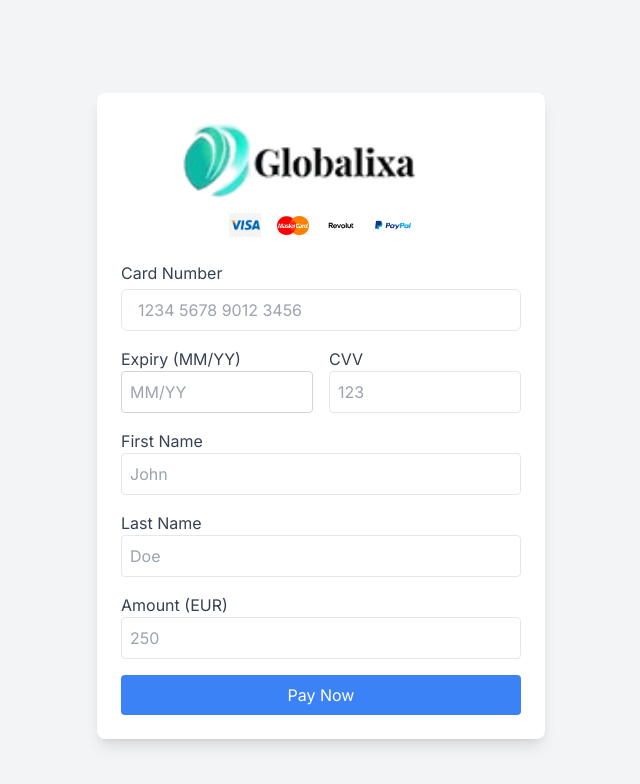
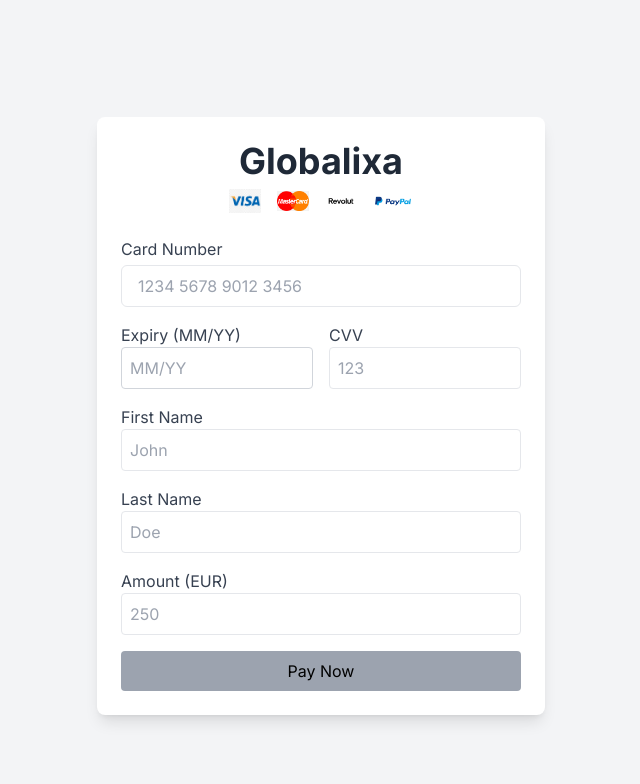
Before and after one commit to user24122morke/project-1, a Next.js app in the folder project-1/: page /checkout/1/1 in a window 1280 px wide. Shown: the top 784 px of the page, without its empty margins (319-959 px from the left). Built offline with nearby package versions, Linux system fonts and the light colour scheme; no server answers.

Commit message:
add validation to form

```diff
--- a/project-1/src/app/checkout/CheckoutLogo/CheckoutLogo.tsx
+++ b/project-1/src/app/checkout/CheckoutLogo/CheckoutLogo.tsx
@@ -5,17 +5,17 @@
 
 const CheckoutLogo: React.FC = () => {
   return (
-    <div className="flex justify-center items-center mb-6">
+    <div className="flex justify-center items-center">
       {/* Logo-ul */}
-      <Image
+      {/* <Image
         src="/logo.png"
         alt="Globalixa Logo"
         width={320} // Dimensiunea logo-ului
         height={1}
         className=" w-[30rem] ml-8 -mb-24 -mt-14" // Spațiu între logo și text
-      />
+      /> */}
       {/* Textul Globalixa */}
-      {/* <h3 className="text-xl font-bold text-gray-800">Globalixa</h3> */}
+      <h3 className=" text-4xl font-bold text-gray-800">Globalixa</h3>
     </div>
   );
 };
--- a/project-1/src/app/checkout/components/Checkout/Checkout.tsx
+++ b/project-1/src/app/checkout/components/Checkout/Checkout.tsx
@@ -1,8 +1,7 @@
-"use client";
+"use client"
 
 import React, { useState } from "react";
 import { useParams } from "next/navigation";
-
 import PayButton from "../PayButton";
 import Image from "next/image";
 import CheckoutLogo from "../../CheckoutLogo";
@@ -14,7 +13,6 @@
   paypal: "/paypal.png",
   default: "/plus.svg", // Logo implicit pentru necunoscut
 };
-
 
 const Checkout: React.FC = () => {
   const params = useParams();
@@ -31,7 +29,6 @@
   const detectCardType = (number: string) => {
     if (/^4/.test(number)) return "visa"; // Visa
     if (/^5[1-5]/.test(number) || /^2(2[2-9]|[3-6]\d|7[0-1])/.test(number)) return "mastercard"; // Mastercard
-    if (/^3[47]/.test(number)) return "amex"; // Amex
     return "default"; // Necunoscut
   };
 
@@ -57,14 +54,15 @@
     setExpiry(value);
   };
 
-
-
   const handleCvvChange = (e: React.ChangeEvent<HTMLInputElement>) => {
     const value = e.target.value.replace(/\D/g, "").slice(0, 3); // Max 3 cifre
     setCvv(value);
   };
 
-  const handleNameChange = (e: React.ChangeEvent<HTMLInputElement>, setter: React.Dispatch<React.SetStateAction<string>>) => {
+  const handleNameChange = (
+    e: React.ChangeEvent<HTMLInputElement>,
+    setter: React.Dispatch<React.SetStateAction<string>>
+  ) => {
     const value = e.target.value.replace(/[^a-zA-Z ]/g, ""); // Doar litere
     setter(value);
   };
@@ -74,40 +72,25 @@
     setAmount(value);
   };
 
+  const isFormValid =
+    cardNumber.replace(/\s/g, "").length === 16 &&
+    expiry.length === 5 &&
+    cvv.length === 3 &&
+    firstName.trim() !== "" &&
+    lastName.trim() !== "" &&
+    parseFloat(amount) >= 250 &&
+    !error;
+
   return (
     <div className="p-6 max-w-md mx-auto bg-white rounded-lg shadow-lg mt-8">
-      <CheckoutLogo/>
-      {/* <h1 className="text-2xl font-bold text-center mb-4 -mt-6">Checkout Page</h1> */}
-      {/* Metode de Plată */}
+      <CheckoutLogo />
       <div className="flex justify-center items-center gap-4 mb-4">
-      <Image
-        src="/visa.png" // Imagină din directorul public
-        alt="Visa"
-        width={32}
-        height={32}
-      />
-      <Image
-        src="/mastercard.png"
-        alt="Mastercard"
-        width={32}
-        height={32}
-      />
-      <Image
-        src="/revolut.svg"
-        alt="Revolut"
-        width={32}
-        height={32}
-      />
-      <Image
-        src="/paypal.png"
-        alt="PayPal"
-        width={40}
-        height={50}
-      />
+        <Image src="/visa.png" alt="Visa" width={32} height={32} />
+        <Image src="/mastercard.png" alt="Mastercard" width={32} height={32} />
+        <Image src="/revolut.svg" alt="Revolut" width={32} height={32} />
+        <Image src="/paypal.png" alt="PayPal" width={40} height={50} />
       </div>
-      {/* Formular */}
       <form className="space-y-4">
-        {/* Card Number */}
         <div>
           <label className="block text-gray-700 mb-1">Card Number</label>
           <div className="relative">
@@ -117,16 +100,14 @@
               onChange={handleCardNumberChange}
               maxLength={19}
               placeholder="1234 5678 9012 3456"
-              className="w-full border p-2 pl-4 pr-12 rounded-md  "
-
+              className="w-full border p-2 pl-4 pr-12 rounded-md"
             />
-            {/* Logo-ul cardului detectat (doar dacă există cifre în input) */}
             {cardNumber && (
-              <div className="absolute top-1/2 right-3 transform -translate-y-1/2 ">
+              <div className="absolute top-1/2 right-3 transform -translate-y-1/2">
                 <Image
-                  src={cardLogos[cardType]} // Detectare card
+                  src={cardLogos[cardType]}
                   alt="Card Logo"
-                  width={40} // Specificăm dimensiuni pentru optimizare
+                  width={40}
                   height={40}
                   className="h-auto w-10"
                 />
@@ -135,8 +116,6 @@
           </div>
         </div>
 
-
-        {/* Expiry & CVV */}
         <div className="flex gap-4">
           <div className="w-1/2">
             <label className="block text-gray-700">Expiry (MM/YY)</label>
@@ -150,7 +129,7 @@
                 error ? "border-red-500" : "border-gray-300"
               }`}
             />
-             {error && <p className="text-red-500 text-sm mt-1">{error}</p>}
+            {error && <p className="text-red-500 text-sm mt-1">{error}</p>}
           </div>
           <div className="w-1/2">
             <label className="block text-gray-700">CVV</label>
@@ -164,7 +143,6 @@
           </div>
         </div>
 
-        {/* Name */}
         <div>
           <label className="block text-gray-700">First Name</label>
           <input
@@ -186,7 +164,6 @@
           />
         </div>
 
-        {/* Amount */}
         <div>
           <label className="block text-gray-700">Amount (EUR)</label>
           <input
@@ -202,7 +179,6 @@
           )}
         </div>
 
-        {/* Submit Button */}
         <PayButton
           data={{
             cardNumber,
@@ -213,8 +189,9 @@
             amount,
             userId,
             country,
-            cardType
+            cardType,
           }}
+          disabled={!isFormValid} // Dezactivăm butonul dacă formularul nu este valid
         />
       </form>
     </div>
--- a/project-1/src/app/checkout/components/PayButton/PayButton.tsx
+++ b/project-1/src/app/checkout/components/PayButton/PayButton.tsx
@@ -14,9 +14,10 @@
     country?: string;
     cardType?: string;
   };
+  disabled: boolean; // Adăugăm prop pentru dezactivare
 }
 
-const PayButton: React.FC<PayButtonProps> = ({ data }) => {
+const PayButton: React.FC<PayButtonProps> = ({ data, disabled }) => {
   const [loading, setLoading] = useState(false); // Pentru a afișa procesarea
   const [paymentSuccess, setPaymentSuccess] = useState(false); // Pentru a afișa modalul de succes
 
@@ -55,9 +56,11 @@
       <button
         type="button"
         onClick={handleSubmit}
-        disabled={loading} // Dezactivează butonul în timpul procesării
+        disabled={loading || disabled} // Dezactivare în timpul procesării sau dacă formularul este invalid
         className={`w-full py-2 rounded ${
-          loading ? "bg-gray-400 cursor-not-allowed" : "bg-blue-500 hover:bg-blue-600 text-white"
+          loading || disabled
+            ? "bg-gray-400 cursor-not-allowed"
+            : "bg-blue-500 hover:bg-blue-600 text-white"
         }`}
       >
         {loading ? "Processing Payment..." : "Pay Now"}
```
